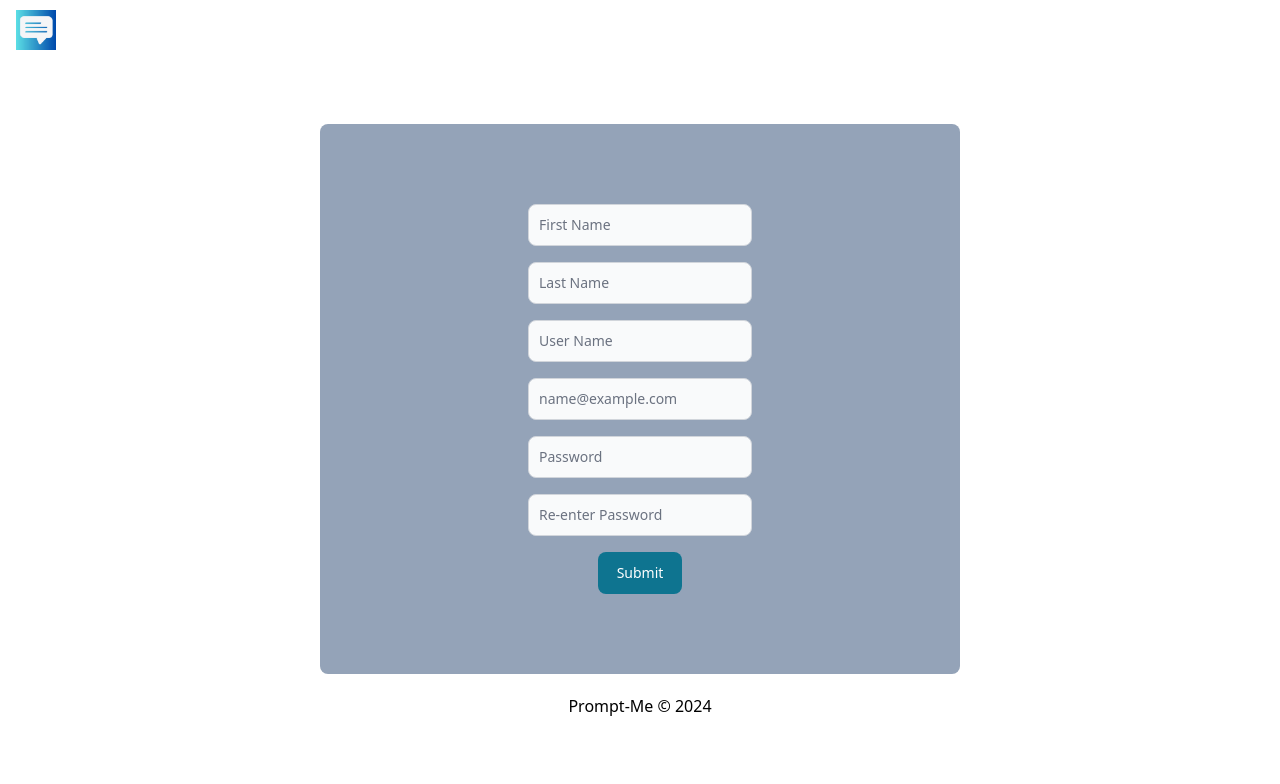
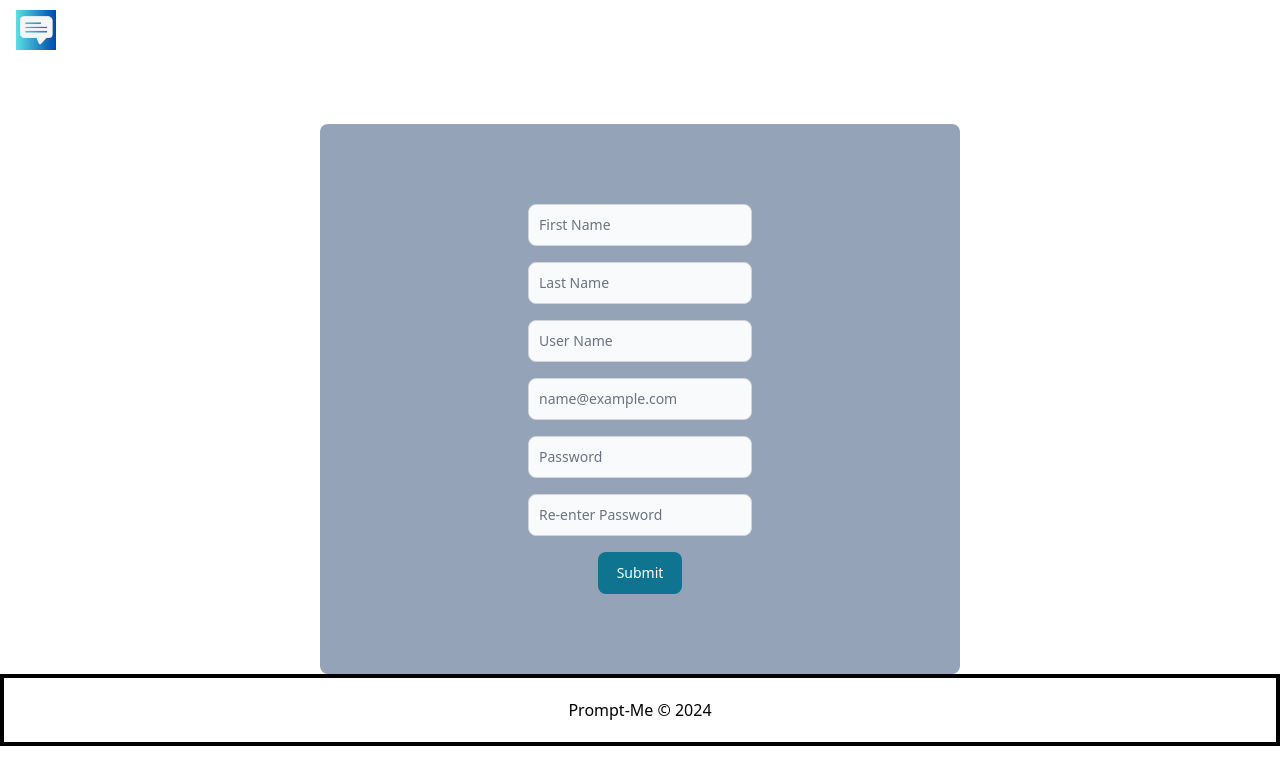
Before and after one commit to social-spark/Social-Spark, a Next.js app in the folder frontend/: page /register in a window 1280 px wide. Shown: the top 784 px of the page. Built offline with nearby package versions, Linux system fonts and the light colour scheme.

Commit message:
figureing stuff out

```diff
--- a/frontend/src/app/components/Footer.tsx
+++ b/frontend/src/app/components/Footer.tsx
@@ -6,7 +6,7 @@ import { Footer } from "flowbite-react";
 export function FooterComponent() {
     return (
         <footer>
-            <div className="container text-center b-4 border-black mt-5">
+            <div className="container text-center border-4 border-black mx-auto p-5">
                 <h4>Prompt-Me © 2024</h4>
             </div>
         </footer>
--- a/frontend/src/app/profile/page.tsx
+++ b/frontend/src/app/profile/page.tsx
@@ -5,6 +5,7 @@ import {Button, Checkbox, Label, TextInput} from "flowbite-react";
 import React from "react";
 import {Posts} from "@/app/components/Posts";
 import {LeftNav} from "@/app/components/LeftNav";
+import {FooterComponent} from "@/app/components/Footer";
 
 export default function ProfileHeader () {
     return (
@@ -12,8 +13,6 @@ export default function ProfileHeader () {
             <Navigation/>
             <LeftNav/>
             <Posts/>
-
-
         </main>
     )
 }
--- a/frontend/src/app/register/page.tsx
+++ b/frontend/src/app/register/page.tsx
@@ -9,9 +9,9 @@ import {FooterComponent} from "@/app/components/Footer";
 
 export default function Login() {
     return (
-        <main>
+        <main className="flex-1 h-screen">
             <Nav/>
-            <form className="flex-col gap-4  py-20 w-1/2 flex items-center bg-auto container  md: mx-auto bg-slate-400 md:mt-16 md:rounded-lg">
+            <form className="flex-col gap-4 py-20 w-1/2 flex items-center bg-auto  md:mx-auto bg-slate-400 md:mt-16 md:rounded-lg">
                 <div>
 
                     <TextInput id="First-Name" type="First Name" placeholder="First Name" required/>
@@ -33,7 +33,13 @@ export default function Login() {
                 </div>
                 <Button type="submit">Submit</Button>
             </form>
-            <FooterComponent/>
+            <footer className="sticky bottom-0">
+             <FooterComponent/>
+                </footer>
         </main>
-    );
+
+
+
+
+);
 }
```
